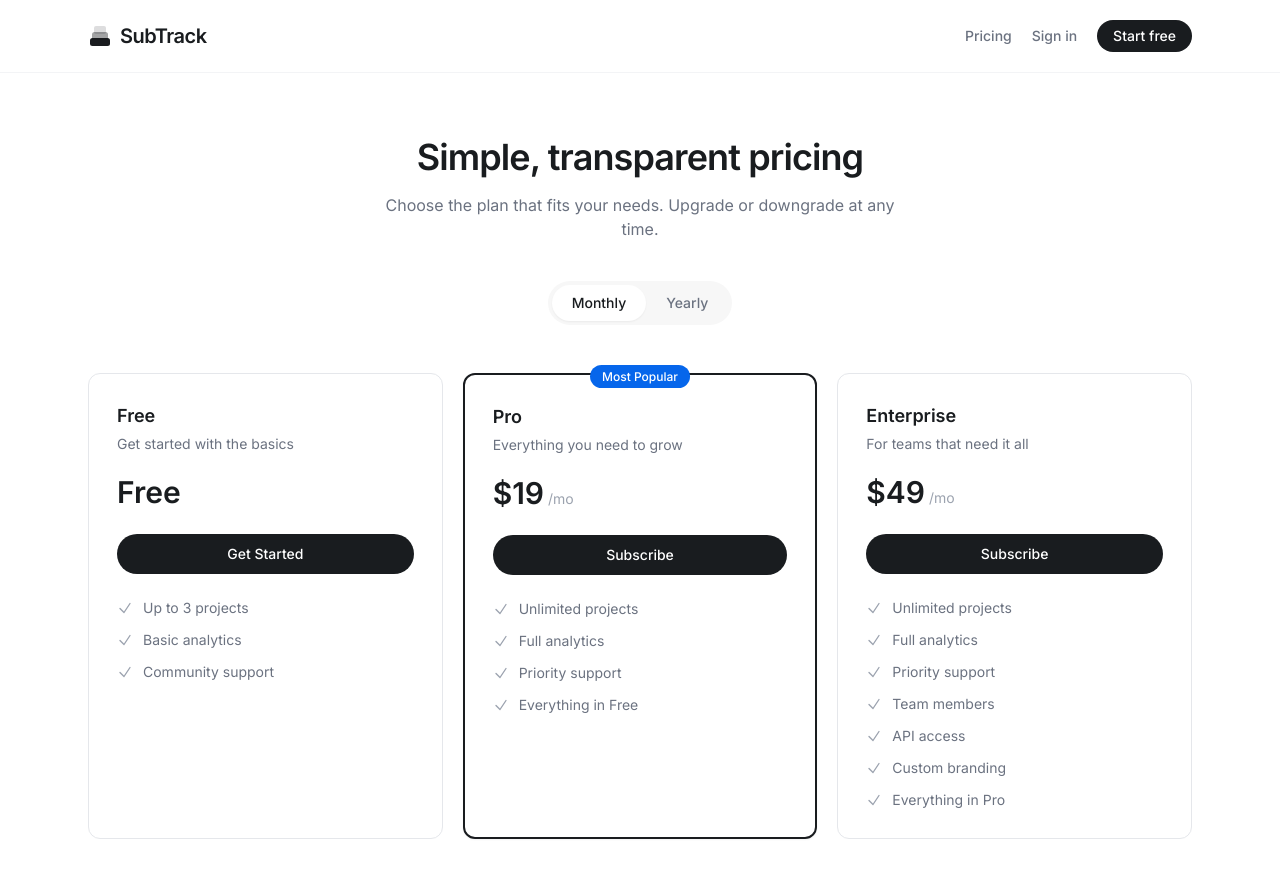
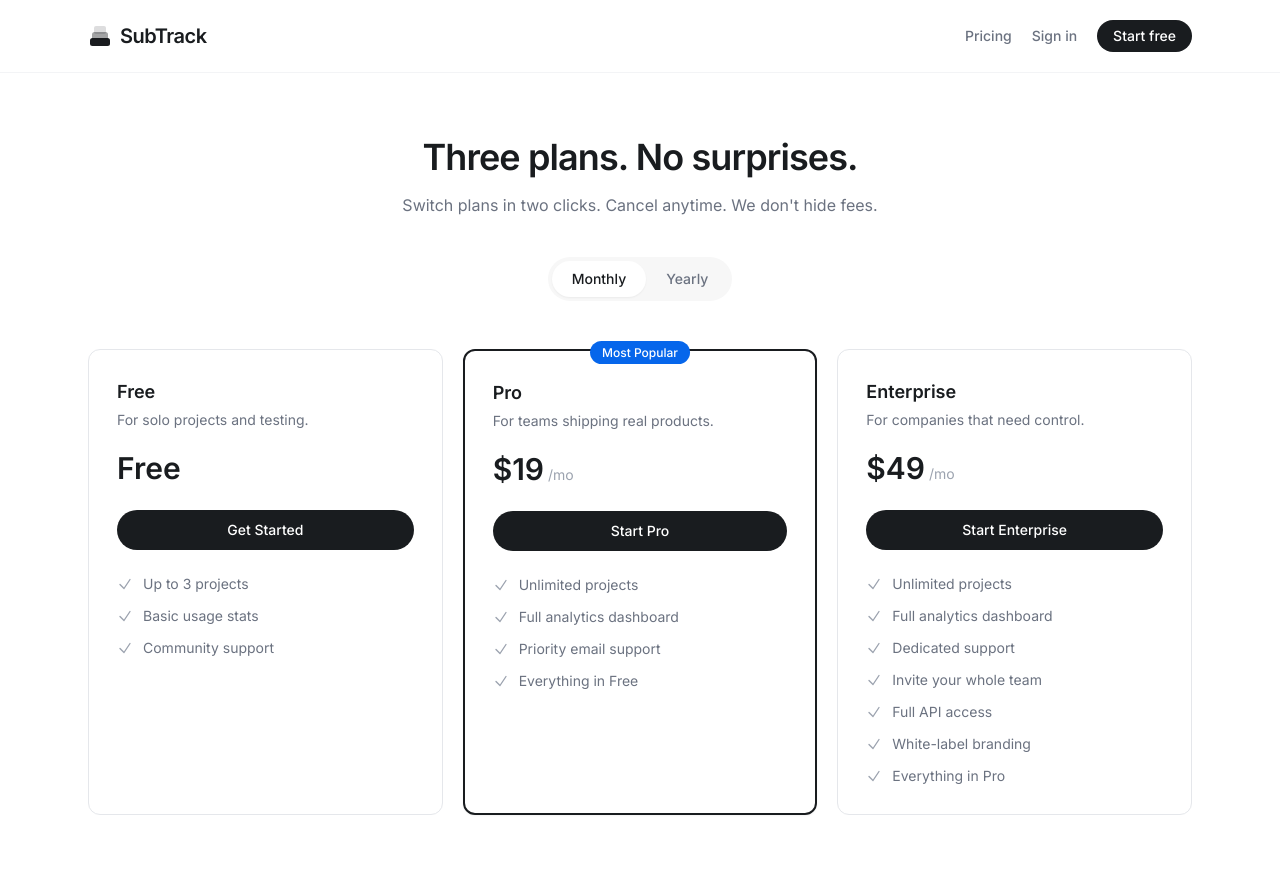
Before and after one commit to Bitcoineo/subtrack, a Next.js app: page /pricing in a window 1280 px wide. Shown: the top 878 px of the page. Built offline with nearby package versions, Linux system fonts and the light colour scheme; no server answers.

Commit message:
copy: global rewrite

```diff
--- a/src/app/auth/signin/page.tsx
+++ b/src/app/auth/signin/page.tsx
@@ -41,7 +41,7 @@ export default function SignInPage() {
       <div className="flex-1 flex items-center justify-center px-4">
         <div className="w-full max-w-sm">
           <p className="text-center text-sm text-gray-500 mb-8">
-            Sign in to your account
+            Welcome back.
           </p>
 
           <div className="bg-white rounded-xl shadow-sm border border-gray-100 p-6">
@@ -104,13 +104,13 @@ export default function SignInPage() {
                 disabled={loading}
                 className="w-full py-2.5 px-4 rounded-full bg-[#191C1F] text-white text-sm font-medium hover:bg-[#2a2d31] transition-colors duration-150 disabled:opacity-50"
               >
-                {loading ? "Signing in..." : "Sign In"}
+                {loading ? "Signing in..." : "Continue"}
               </button>
             </form>
           </div>
 
           <p className="text-center text-sm text-gray-500 mt-6">
-            Don&apos;t have an account?{" "}
+            No account yet?{" "}
             <Link href="/auth/signup" className="text-accent font-medium hover:text-[#0555c4]">
               Sign up
             </Link>
--- a/src/app/auth/signup/page.tsx
+++ b/src/app/auth/signup/page.tsx
@@ -52,7 +52,7 @@ export default function SignUpPage() {
       <div className="flex-1 flex items-center justify-center px-4">
         <div className="w-full max-w-sm">
           <p className="text-center text-sm text-gray-500 mb-8">
-            Create your account
+            Start free. No credit card.
           </p>
 
           <div className="bg-white rounded-xl shadow-sm border border-gray-100 p-6">
@@ -129,7 +129,7 @@ export default function SignUpPage() {
                 disabled={loading}
                 className="w-full py-2.5 px-4 rounded-full bg-[#191C1F] text-white text-sm font-medium hover:bg-[#2a2d31] transition-colors duration-150 disabled:opacity-50"
               >
-                {loading ? "Creating account..." : "Sign Up"}
+                {loading ? "Creating account..." : "Create account"}
               </button>
             </form>
           </div>
--- a/src/app/dashboard/sidebar-nav.tsx
+++ b/src/app/dashboard/sidebar-nav.tsx
@@ -24,7 +24,7 @@ const navItems = [
   },
   {
     href: "/dashboard/billing",
-    label: "Billing",
+    label: "Plan & billing",
     icon: (
       <svg className="w-5 h-5" fill="none" viewBox="0 0 24 24" strokeWidth={1.5} stroke="currentColor">
         <path strokeLinecap="round" strokeLinejoin="round" d="M2.25 8.25h19.5M2.25 9h19.5m-16.5 5.25h6m-6 2.25h3m-3.75 3h15a2.25 2.25 0 0 0 2.25-2.25V6.75A2.25 2.25 0 0 0 19.5 4.5h-15a2.25 2.25 0 0 0-2.25 2.25v10.5A2.25 2.25 0 0 0 4.5 19.5Z" />
--- a/src/app/page.tsx
+++ b/src/app/page.tsx
@@ -23,12 +23,12 @@ export default async function Home() {
             {/* Left: text */}
             <div className="md:w-1/2 text-center md:text-left">
               <h1 className="text-5xl sm:text-6xl font-semibold text-[#191C1F] tracking-tight leading-[1.1]">
-                Subscriptions,
+                One dashboard.
                 <br />
-                simplified.
+                Every subscription.
               </h1>
               <p className="mt-5 text-lg sm:text-xl text-gray-500 max-w-lg leading-relaxed">
-                One dashboard to track every plan, payment, and project.
+                Know who&apos;s paying, who&apos;s not, and what to do about it.
               </p>
               <div className="mt-8 flex items-center justify-center md:justify-start gap-3">
                 <Link
@@ -64,11 +64,11 @@ export default async function Home() {
               </svg>
             </div>
             <h3 className="text-base font-semibold text-[#191C1F] mb-2">
-              Project Management
+              Ship more. Track less.
             </h3>
             <p className="text-sm text-gray-500 leading-relaxed">
-              Organize projects with plan-based limits. Free users get 3,
-              paid plans unlock unlimited.
+              Free accounts get 3 projects. Paid accounts get unlimited.
+              No setup, no config — it just works.
             </p>
           </div>
           <div className="bg-[#F7F7F7] rounded-xl p-7 border border-transparent hover:border-[#191C1F] hover:-translate-y-0.5 hover:shadow-md transition-all duration-200">
@@ -78,11 +78,11 @@ export default async function Home() {
               </svg>
             </div>
             <h3 className="text-base font-semibold text-[#191C1F] mb-2">
-              Subscription Billing
+              Billing that runs itself.
             </h3>
             <p className="text-sm text-gray-500 leading-relaxed">
-              Stripe-powered billing with monthly and yearly plans. Manage
-              everything through a self-serve portal.
+              Stripe handles the money. You pick monthly or yearly. Your
+              customers manage their own invoices through a self-serve portal.
             </p>
           </div>
           <div className="bg-[#F7F7F7] rounded-xl p-7 border border-transparent hover:border-[#191C1F] hover:-translate-y-0.5 hover:shadow-md transition-all duration-200">
@@ -92,11 +92,11 @@ export default async function Home() {
               </svg>
             </div>
             <h3 className="text-base font-semibold text-[#191C1F] mb-2">
-              Usage Dashboard
+              See everything. Guess nothing.
             </h3>
             <p className="text-sm text-gray-500 leading-relaxed">
-              Real-time overview of your plan, project usage, and billing
-              status — everything at a glance.
+              Plan, usage, billing status, next payment date — one screen,
+              zero digging.
             </p>
           </div>
         </div>
@@ -105,17 +105,14 @@ export default async function Home() {
       {/* Bottom CTA */}
       <section className="bg-[#0A0A0A] py-20 text-center">
         <h2 className="text-2xl font-semibold text-white tracking-tight">
-          Start building for free
+          Free to start. Upgrade when it pays for itself.
         </h2>
-        <p className="mt-3 text-gray-400">
-          No credit card required. Upgrade when you&apos;re ready.
-        </p>
         <div className="mt-6">
           <Link
             href="/auth/signup"
             className="inline-block px-7 py-3 text-sm font-medium text-white border border-white/20 rounded-full hover:bg-white/10 transition-colors duration-150"
           >
-            Get started
+            Create your account
           </Link>
         </div>
       </section>
--- a/src/app/pricing/pricing-client.tsx
+++ b/src/app/pricing/pricing-client.tsx
@@ -20,22 +20,22 @@ const plans = [
   {
     id: "free" as const,
     name: "Free",
-    description: "Get started with the basics",
+    description: "For solo projects and testing.",
     monthlyPrice: 0,
     yearlyPrice: 0,
-    features: ["Up to 3 projects", "Basic analytics", "Community support"],
+    features: ["Up to 3 projects", "Basic usage stats", "Community support"],
     popular: false,
   },
   {
     id: "pro" as const,
     name: "Pro",
-    description: "Everything you need to grow",
+    description: "For teams shipping real products.",
     monthlyPrice: 1900,
     yearlyPrice: 19000,
     features: [
       "Unlimited projects",
-      "Full analytics",
-      "Priority support",
+      "Full analytics dashboard",
+      "Priority email support",
       "Everything in Free",
     ],
     popular: true,
@@ -43,16 +43,16 @@ const plans = [
   {
     id: "enterprise" as const,
     name: "Enterprise",
-    description: "For teams that need it all",
+    description: "For companies that need control.",
     monthlyPrice: 4900,
     yearlyPrice: 49000,
     features: [
       "Unlimited projects",
-      "Full analytics",
-      "Priority support",
-      "Team members",
-      "API access",
-      "Custom branding",
+      "Full analytics dashboard",
+      "Dedicated support",
+      "Invite your whole team",
+      "Full API access",
+      "White-label branding",
       "Everything in Pro",
     ],
     popular: false,
@@ -120,10 +120,10 @@ export function PricingClient({
       <main className="max-w-6xl mx-auto px-6 py-16">
         <div className="text-center mb-10">
           <h1 className="text-4xl font-semibold text-[#191C1F] tracking-tight">
-            Simple, transparent pricing
+            Three plans. No surprises.
           </h1>
           <p className="mt-4 text-gray-500 max-w-lg mx-auto">
-            Choose the plan that fits your needs. Upgrade or downgrade at any time.
+            Switch plans in two clicks. Cancel anytime. We don&apos;t hide fees.
           </p>
         </div>
 
@@ -236,7 +236,7 @@ export function PricingClient({
                     disabled={loading === plan.id}
                     className="w-full text-center py-2.5 px-4 rounded-full font-medium text-sm transition-colors duration-150 mb-6 disabled:opacity-50 bg-[#191C1F] text-white hover:bg-[#2a2d31]"
                   >
-                    {loading === plan.id ? "Redirecting..." : "Subscribe"}
+                    {loading === plan.id ? "Redirecting..." : `Start ${plan.name}`}
                   </button>
                 )}
 
--- a/src/lib/plans.ts
+++ b/src/lib/plans.ts
@@ -28,19 +28,19 @@ export const PLANS: Record<PlanId, PlanConfig> = {
   free: {
     id: "free",
     name: "Free",
-    description: "Get started with the basics",
+    description: "For solo projects and testing.",
     tier: 0,
     monthlyPrice: 0,
     yearlyPrice: 0,
     projectLimit: 3,
     features: ["projects", "analytics"],
-    featureLabels: ["Up to 3 projects", "Basic analytics", "Community support"],
+    featureLabels: ["Up to 3 projects", "Basic usage stats", "Community support"],
     stripePriceIds: { monthly: null, yearly: null },
   },
   pro: {
     id: "pro",
     name: "Pro",
-    description: "Everything you need to grow",
+    description: "For teams shipping real products.",
     tier: 1,
     monthlyPrice: 1900,
     yearlyPrice: 19000,
@@ -48,8 +48,8 @@ export const PLANS: Record<PlanId, PlanConfig> = {
     features: ["projects", "analytics", "priority_support"],
     featureLabels: [
       "Unlimited projects",
-      "Full analytics",
-      "Priority support",
+      "Full analytics dashboard",
+      "Priority email support",
       "Everything in Free",
     ],
     stripePriceIds: {
@@ -60,7 +60,7 @@ export const PLANS: Record<PlanId, PlanConfig> = {
   enterprise: {
     id: "enterprise",
     name: "Enterprise",
-    description: "For teams that need it all",
+    description: "For companies that need control.",
     tier: 2,
     monthlyPrice: 4900,
     yearlyPrice: 49000,
@@ -75,11 +75,11 @@ export const PLANS: Record<PlanId, PlanConfig> = {
     ],
     featureLabels: [
       "Unlimited projects",
-      "Full analytics",
-      "Priority support",
-      "Team members",
-      "API access",
-      "Custom branding",
+      "Full analytics dashboard",
+      "Dedicated support",
+      "Invite your whole team",
+      "Full API access",
+      "White-label branding",
       "Everything in Pro",
     ],
     stripePriceIds: {
```
Also changed, not shown: src/app/dashboard/billing/page.tsx (+5 -6 lines), src/app/dashboard/page.tsx (+4 -4 lines).
